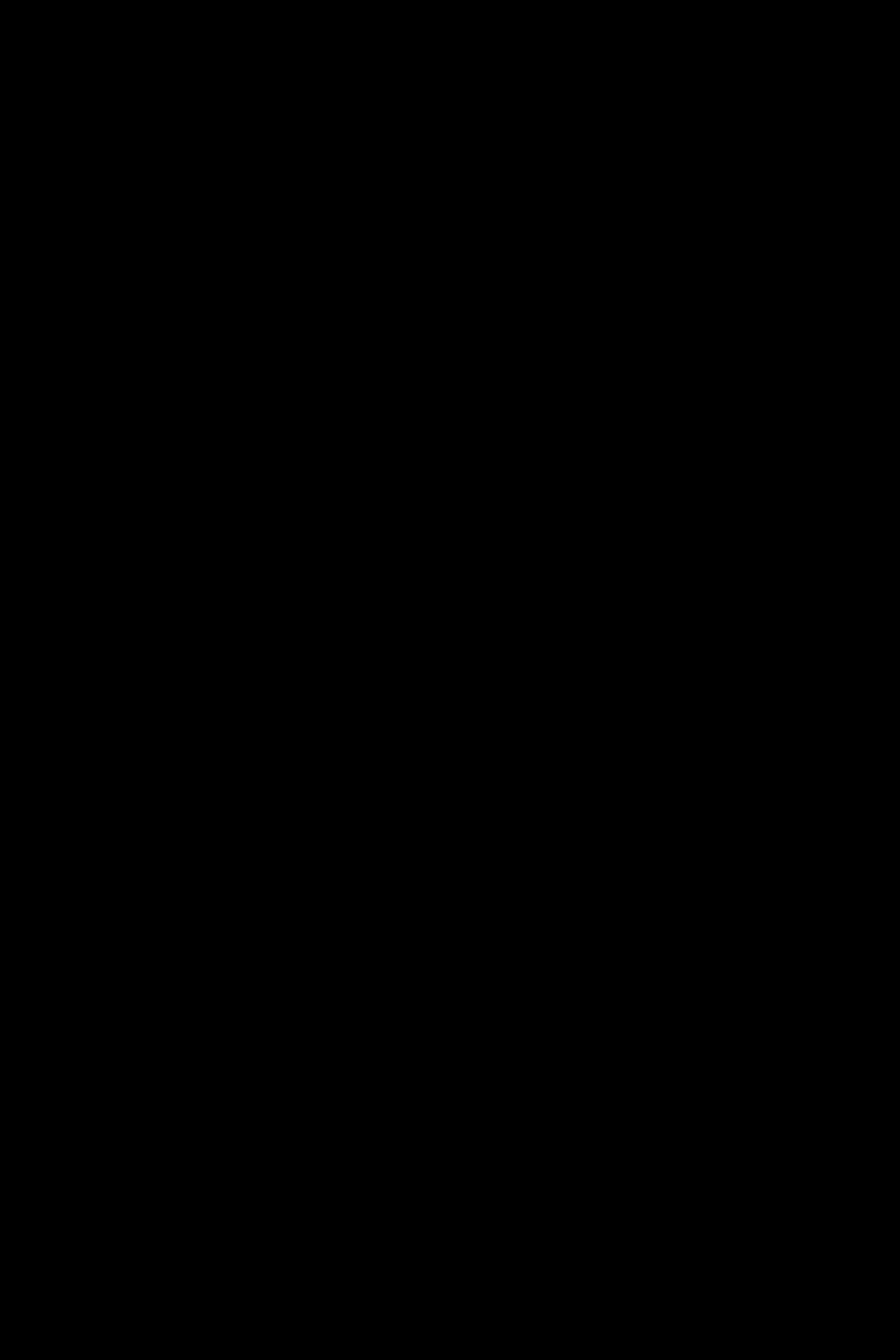
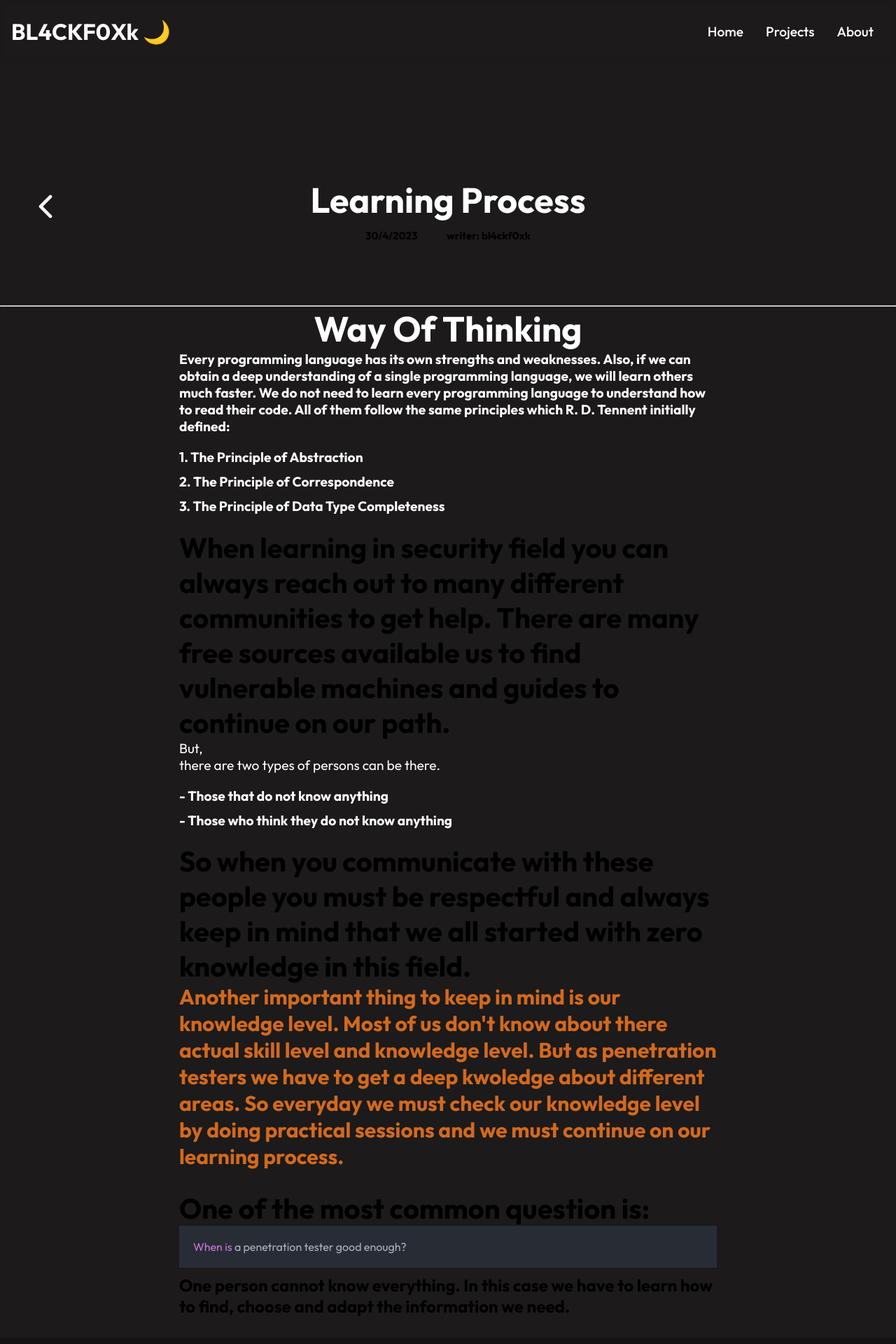
Before and after one commit to BL4CKF0Xk/BL4CKF0Xk.github.io, a React (Create React App) app: page /projects/Way-of-thinking in a window 1280 px wide. Before the commit this address had no page. Shown: the top 1920 px of the page at 70% size. Before the commit the page ends 800 px from the top, so only its background shows below. Built offline with nearby package versions, Linux system fonts and the light colour scheme.

Commit message:
New post wot and wol

```diff
--- a/src/App.js
+++ b/src/App.js
@@ -5,6 +5,8 @@
 import Projects from './routes/Projects';
 
 import Introhtbacademy from './routes/projects/Introhtbacademy';
+import Wayofthinking from './routes/projects/Wayofthinking';
+import Wayoflearning from './routes/projects/Wayoflearning';
 
 import { Route, Routes } from 'react-router-dom';
 
@@ -16,6 +18,8 @@
         <Route path="/projects" element={<Projects />} />
         <Route path="/about" element={<About />} />
         <Route path="/projects/intro-to-htb-academy" element={<Introhtbacademy />} />
+        <Route path='/projects/Way-of-thinking' element={< Wayofthinking />} />
+        <Route path='/projects/Way-of-learning' element={< Wayoflearning />} />
       </Routes>
     </>
   );
--- a/src/components/Slider.js
+++ b/src/components/Slider.js
@@ -10,27 +10,27 @@
     <>
       <h1 className='heading'>Projects</h1>
       <div className='ProCard'>
-        <Link to="/projects/intro-to-htb-academy">
+      <Link to="/projects/Way-of-learning">
         <Card className="text-center CardCss">
           <Card.Body>
-            <Card.Title style={{fontSize:'30px',fontWeight:'700'}}>Intro To HTB Academy</Card.Title>
+            <Card.Title style={{fontSize:'30px',fontWeight:'700'}}>Way Of learning</Card.Title>
           </Card.Body>
         </Card>
         </Link>
-        <Card.Link href="#">
+        <Link to="/projects/Way-of-thinking">
+        <Card className="text-center CardCss">
+          <Card.Body>
+            <Card.Title style={{fontSize:'30px',fontWeight:'700'}}>Way Of Thinking</Card.Title>
+          </Card.Body>
+        </Card>
+        </Link>
+        <Link to="/projects/intro-to-htb-academy">
         <Card className="text-center CardCss">
           <Card.Body>
             <Card.Title style={{fontSize:'30px',fontWeight:'700'}}>Penetration Testing Process</Card.Title>
           </Card.Body>
         </Card>
-        </Card.Link>
-        <Card.Link href="#">
-        <Card className="text-center CardCss">
-          <Card.Body>
-            <Card.Title style={{fontSize:'30px',fontWeight:'700'}}>Certification To Follow in Cybersecurity</Card.Title>
-          </Card.Body>
-        </Card>
-        </Card.Link>
+        </Link>
       </div>
     </>
   )
--- a/src/components/Slider2.js
+++ b/src/components/Slider2.js
@@ -10,39 +10,36 @@
     <>
       <h1 className='headingsli'>Projects</h1>
       <div className='ProCard2'>
+      <Link to="/projects/Way-of-learning">
+        <Card className="text-center CardCss">
+          <Card.Body>
+            <Card.Title className='Protext'>Way of Learning</Card.Title>
+            <Card.Text className='cardtext'>
+              You can start to learn without knowing anything about the right way of learning. But, is it effective?
+              </Card.Text>
+          </Card.Body>
+        </Card>
+        </Link>
+      <Link to="/projects/Way-of-thinking">
+        <Card className="text-center CardCss">
+          <Card.Body>
+            <Card.Title className='Protext'>Way Of Thinking</Card.Title>
+            <Card.Text className='cardtext'>
+              Before you start to learn anything you shoud have a good understand about how you can "THINK" about things in a different way.
+            </Card.Text>
+          </Card.Body>
+        </Card>
+        </Link>
         <Link to="/projects/intro-to-htb-academy">
         <Card className="text-center CardCss">
           <Card.Body>
             <Card.Title className='Protext'>Intro To HTB Academy</Card.Title>
             <Card.Text className='cardtext'>
-              Some quick example text to build on the card title and make up the
-              bulk of the card's content.
+              Short description about how Penetration testing process works
             </Card.Text>
           </Card.Body>
         </Card>
         </Link>
-        <Card.Link href="#">
-        <Card className="text-center CardCss">
-          <Card.Body>
-            <Card.Title className='Protext'>Penetration Testing Process</Card.Title>
-            <Card.Text className='cardtext'>
-              Some quick example text to build on the card title and make up the
-              bulk of the card's content.
-            </Card.Text>
-          </Card.Body>
-        </Card>
-        </Card.Link>
-        <Card.Link href="#">
-        <Card className="text-center CardCss">
-          <Card.Body>
-            <Card.Title className='Protext'>Certification To Follow in Cybersecurity</Card.Title>
-            <Card.Text className='cardtext'>
-              Some quick example text to build on the card title and make up the
-              bulk of the card's content.
-            </Card.Text>
-          </Card.Body>
-        </Card>
-        </Card.Link>
       </div>
     </>
   )
--- a/src/routes/projects/Introhtbacademy.js
+++ b/src/routes/projects/Introhtbacademy.js
@@ -1,6 +1,6 @@
 import React from 'react'
 import { IoIosArrowBack } from 'react-icons/io'
-import './Introhtbacademy.css'
+import './blogpost.css'
 
 // import SyntaxHighlighter from 'react-syntax-highlighter';
 // import { atomOneDark } from 'react-syntax-highlighter/dist/esm/styles/hljs';
--- /dev/null
+++ b/src/routes/projects/Wayoflearning.js
@@ -0,0 +1,58 @@
+import React from 'react'
+import { IoIosArrowBack } from 'react-icons/io'
+import './blogpost.css'
+
+import { useNavigate} from 'react-router-dom';
+
+import Footer from '../../components/Footer'
+import Navbar from '../../components/Navbar';
+import AboutHero from '../../components/AboutHero';
+
+
+const Wayoflearning = () => {
+    const navigate = useNavigate();
+	const goBack = () => {
+		navigate(-1);
+	}
+  return (
+    <div className='containerblog'>
+        <Navbar />
+        <AboutHero />
+        <button onClick={goBack} style={{background:'none',border:'none',padding:'0',outline:'inherit',cursor:'pointer',color:'inherit'}}>
+            <IoIosArrowBack className='iconblo' style={{color:"#fff"}}/>
+        </button>
+
+        <div className='headingblog'>
+            <h1>Learning Process</h1>
+        </div>
+        <div className='headingdet'>
+            <h6>30/4/2023</h6>
+            <h6>writer: bl4ckf0xk</h6>
+        </div>
+        <hr></hr>
+        <div className='blogbody'>
+        <h1 className='headingblog'>Way Of Learning</h1>
+        <h4 className='subheaddes'> We always use the information we already know to perform things in our life. But for a "Hacker Mindset" you have to overcome this stage and be like "Think outside the box".</h4>
+
+        <div className='section'>
+            <h2 className='subheading'>When you learn in cybersecurity or any other security related IT job you have to think differently, then we can see, think, perform our tasks. We can solve Complex problems by using this "Outside the box" method.</h2>
+        </div>
+        <div className='section'>
+            <h2 className='subheading'>"Thinking Outside" meaning is seeing things outside of the limitations placed on us.</h2>
+            <h3 className='subheaddes' style={{fontSize:30,color:"chocolate"}}>A problem is an emotional state. Without emotions, it is just a situation.</h3>
+
+        </div>
+        <div className='section'>
+            <h2 className='subheading'>Learning Process is not just theoretical and practical path, it is also depend on our emotional state.</h2>
+        </div>
+        <div className='section'>
+            <p className='subheaddes'>Another thing to mention is when we learn something we must have a goal. When we have a goal we work for that, we work hard to achive that goal. May be we couldn't achive our highest goal but even we can be happy after seeing the way we came this far.</p>
+        </div>
+        </div>
+
+        <Footer />
+    </div>
+  )
+}
+
+export default Wayoflearning
--- /dev/null
+++ b/src/routes/projects/Wayofthinking.js
@@ -0,0 +1,85 @@
+import React from 'react'
+import { IoIosArrowBack } from 'react-icons/io'
+import './blogpost.css'
+
+import { useNavigate} from 'react-router-dom';
+
+import SyntaxHighlighter from 'react-syntax-highlighter';
+import { atomOneDark } from 'react-syntax-highlighter/dist/esm/styles/hljs';
+
+
+import Footer from '../../components/Footer'
+import Navbar from '../../components/Navbar';
+import AboutHero from '../../components/AboutHero';
+
+const Wayofthinking = () => {
+
+    const navigate = useNavigate();
+	const goBack = () => {
+		navigate(-1);
+	}
+
+  return (
+    <div className='containerblog'>
+        <Navbar />
+        <AboutHero />
+        <button onClick={goBack} style={{background:'none',border:'none',padding:'0',outline:'inherit',cursor:'pointer',color:'inherit'}}>
+            <IoIosArrowBack className='iconblo' style={{color:"#fff"}}/>
+        </button>
+
+        <div className='headingblog'>
+            <h1>Learning Process</h1>
+        </div>
+        <div className='headingdet'>
+            <h6>30/4/2023</h6>
+            <h6>writer: bl4ckf0xk</h6>
+        </div>
+        <hr></hr>
+        <div className='blogbody'>
+        <h1 className='headingblog'>Way Of Thinking</h1>
+        <h4 className='subheaddes'> Every programming language has its own strengths and weaknesses. Also, if we can obtain a deep understanding of a single programming language, we will learn others much faster. We do not need to learn every programming language to understand how to read their code. All of them follow the same principles which R. D. Tennent initially defined:
+         </h4>
+
+        <div className='section'>
+                <h4>1.  The Principle of Abstraction</h4>
+                <h4>2. The Principle of Correspondence</h4>
+                <h4>3. The Principle of Data Type Completeness</h4>
+
+                {/* <div className='code'>
+                <SyntaxHighlighter language="python" style={atomOneDark} customStyle={{padding:"20px"}}>
+                    print("Hello world")
+                </SyntaxHighlighter>
+                </div> */}
+        </div>
+        <div className='section'>
+            <h2 className='subheading'>When learning in security field you can always reach out to many different communities to get help. There are many free sources available us to find vulnerable machines and guides to continue on our path.</h2>
+            <p className='subheaddes'>But,<br />there are two types of persons can be there.</p>
+
+                <h4>- Those that do not know anything</h4>
+                <h4>- Those who think they do not know anything</h4>
+        </div>
+        <div className='section'>
+            <h2 className='subheading'>So when you communicate with these people you must be respectful and always keep in mind that we all started with zero knowledge in this field.</h2>
+            <h3 className='subheaddes' style={{fontSize:30,color:"chocolate"}}>Another important thing to keep in mind is our knowledge level. Most of us don't know about there actual skill level and knowledge level. But as penetration testers we have to get a deep kwoledge about different areas.    So everyday we must check our knowledge level by doing practical sessions and we must continue on our learning process.</h3>
+
+        </div>
+        <div className='section'>
+            <h2 className='subheading'>One of the most common question is:</h2>
+            <div className='code'>
+                <SyntaxHighlighter style={atomOneDark} customStyle={{padding:"20px"}}>
+                    When is a penetration tester good enough?
+                </SyntaxHighlighter>
+                </div>
+        </div>
+        <div className='section'>
+            <h2 className='subheaddes'>One person cannot know everything. In this case we have to learn how to find, choose and adapt the information we need.</h2>
+
+        </div>
+        </div>
+
+        <Footer />
+    </div>
+  )
+}
+
+export default Wayofthinking
```
Also changed, not shown: src/components/instruct.txt (added), src/routes/projects/blogpost.css (renamed from src/routes/projects/Introhtbacademy.css), 2 other files (tests, documents, lock files or other folders).
